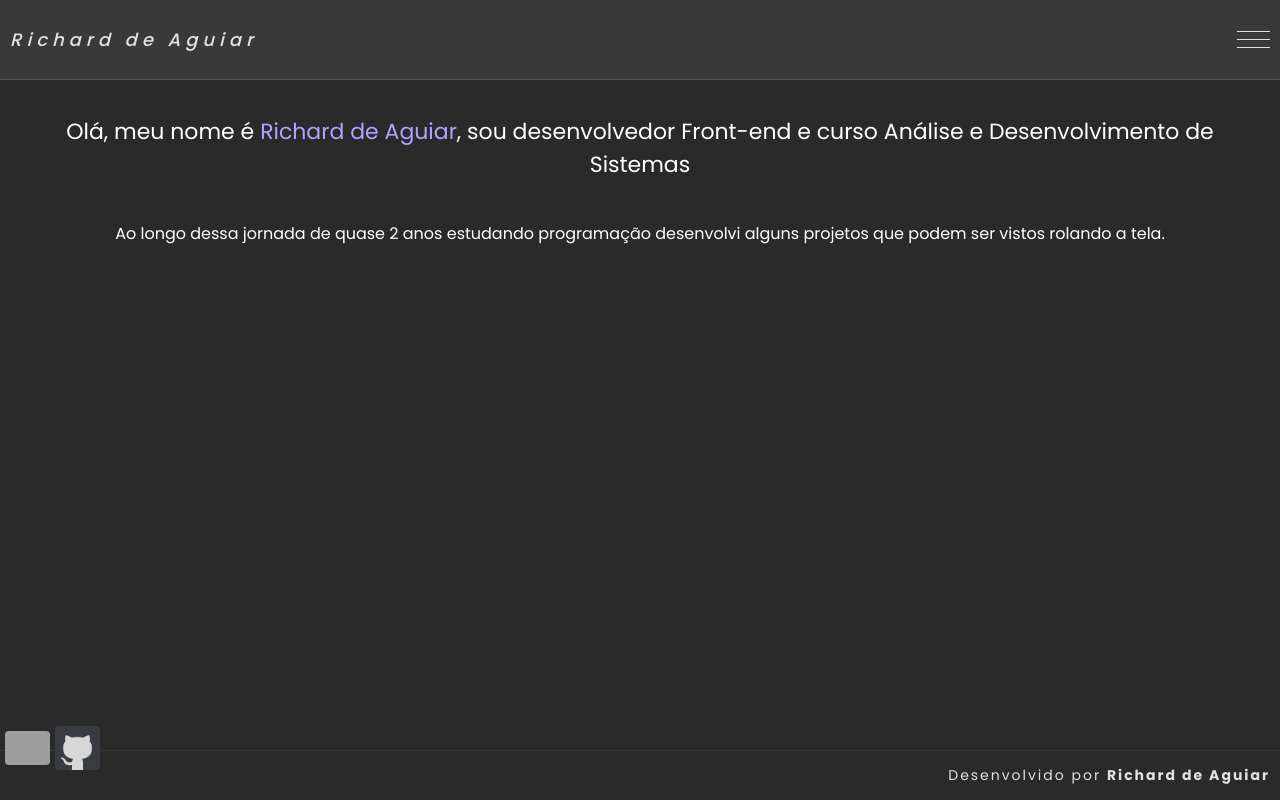
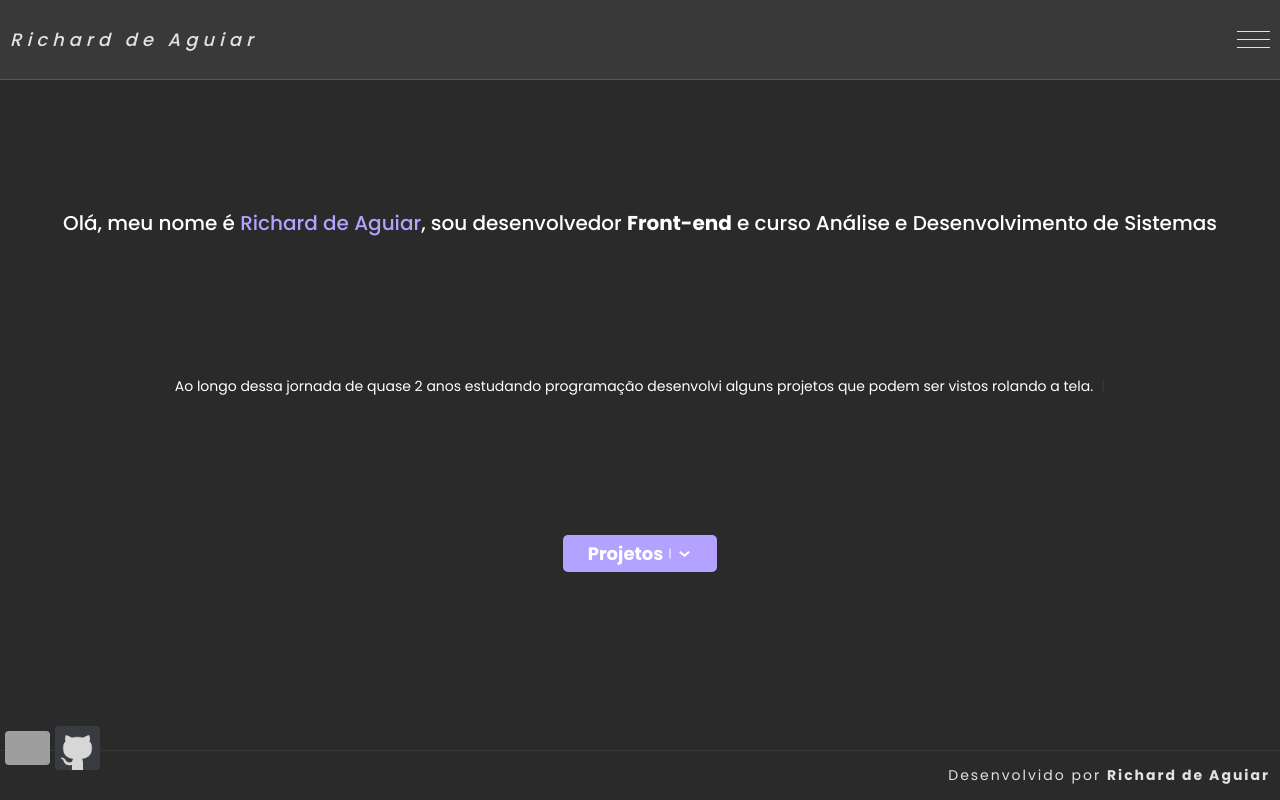
Before and after one commit to aguiarichard/portfolioReact, a React (Vite) app: page / in a window 1280 px wide. Built offline with nearby package versions, Linux system fonts and the light colour scheme; grey boxes are pictures that could not be loaded.

Commit message:
iniciando component Sobre

```diff
--- a/src/pages/Components/Button.jsx
+++ b/src/pages/Components/Button.jsx
@@ -4,10 +4,13 @@ import "../../styles/button.css"
 
 export default function Button(props) {
   return (
-    <button className="botao" onClick={props.onClick}>
+    <button
+      className={`botao ${props.classe ? props.classe : ''}`}
+      onClick={props.onClick}
+    >
       <p>{props.nomeBotao}</p>
       <i className="separator"></i>
-      <div className="flechas"></div>
+      <div className={`flechas ${props.flechasOpen ? props.flechasOpen : ''}`}></div>
     </button>
   )
 }
--- a/src/pages/Components/Projetos-galeria-item.jsx
+++ b/src/pages/Components/Projetos-galeria-item.jsx
@@ -48,7 +48,7 @@ export default function GaleriaItem(props) {
               })
             }
 
-            <Button nomeBotao="descrição" onClick={(e) => mostrarDescricao(e)}/>
+            <Button classe="botao-projetos" nomeBotao="descrição" onClick={(e) => mostrarDescricao(e)}/>
           </div>
           <div className="sobre-projeto">
             <p className="descricao">
--- a/src/pages/Components/Sobre.jsx
+++ b/src/pages/Components/Sobre.jsx
@@ -2,18 +2,23 @@ import React from "react";
 
 import "../../styles/sobre.css"
 
+import Button from "./Button"
+
 export default function Contatos() {
   return (
     <div className="container-sobre">
-      <p className="apresentacao">
+      <p className="apresentacao bold">
         Olá, meu nome é <span className="richard">Richard de Aguiar</span>,
-        sou desenvolvedor Front-end e curso Análise e Desenvolvimento de Sistemas
+        sou desenvolvedor <span className="front-end">Front-end</span> e
+        curso Análise e Desenvolvimento de Sistemas
       </p>
 
       <p className="apresentacao small">
         Ao longo dessa jornada de quase 2 anos estudando programação
         desenvolvi alguns projetos que podem ser vistos rolando a tela.
       </p>
+
+      <Button nomeBotao="Projetos" flechasOpen="flechas-open" classe="botao-sobre"/>
     </div>
   )
 }
--- a/src/styles/button.css
+++ b/src/styles/button.css
@@ -3,9 +3,6 @@
     background: #b3a2ff;
     margin: 0 10px;
     cursor: pointer;
-    position: absolute;
-    top: -10px;
-    right: 15px;
     transition: all 300ms;
     font-family: 'Poppins', sans-serif;
     display: flex;
@@ -14,6 +11,18 @@
     padding: 2px 7px;
     font-size: 12px;
     font-weight: 600;
+}
+
+.botao-projetos {
+    position: absolute;
+    top: -10px;
+    right: 15px;
+}
+
+.botao-sobre {
+    font-size: 18px;
+    padding: 5px 25px;
+    border-radius: 5px;
 }
 
 .separator {
@@ -87,4 +96,8 @@
     .botao {
         font-size: 10px;
     }
+
+    .botao-sobre {
+        font-size: 16px;
+    }
 }
--- a/src/styles/sobre.css
+++ b/src/styles/sobre.css
@@ -2,22 +2,43 @@
     display: flex;
     align-items: center;
     flex-direction: column;
+    justify-content: space-evenly;
     gap: 10px;
-
-    margin-top: 20px;
+    margin-bottom: 50px;
 }
 
 .apresentacao {
-    font-size: 22px;
+    font-size: 20px;
     text-align: center;
-    padding: 15px;
+    padding: 0 15px;
     color: #fff;
 }
 
+.bold {
+    font-weight: 500;
+}
+
 .small {
-    font-size: 16px;
+    font-size: 14px;
 }
+
+.small::after {
+    content: "|";
+    margin-left: 8px;
+    opacity: 1;
+    animation: anima 1s cubic-bezier(0.68, -0.39, 0.58, 1) infinite;
+    color: #b3a2ff;
+}
+
+@keyframes anima{
+    from {opacity: 0%}
+    to {opacity: 100%}
+ }
 
 .richard {
     color: #b3a2ff;
 }
+
+.front-end {
+    font-weight: bold;
+}
```
